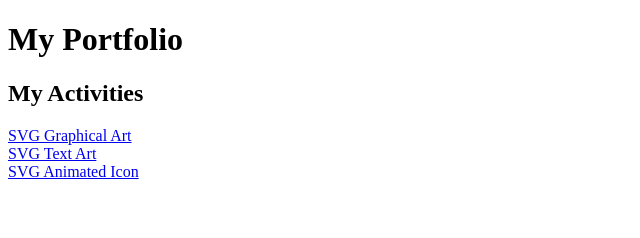
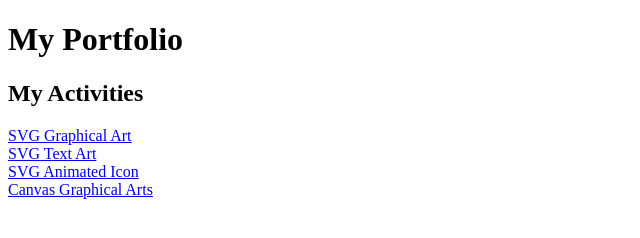
Before and after one commit to s2502736-cyber/Faustinorio_Portfolio, a plain HTML site: page index.html in a window 1280 px wide. Shown: the whole page, without its empty margins (0-640 px from the left). Drawn offline with Linux system fonts and the light colour scheme.

Commit message:
Update index.html

```diff
--- a/index.html
+++ b/index.html
@@ -8,6 +8,7 @@
   <h2>My Activities</h2>
   <a href="SVG/Faustinorio_SVG_ART.html">SVG Graphical Art</a><br>
   <a href="SVG/Faustinorio_SVG_TEXT_ART.html">SVG Text Art</a><br>
-  <a href="SVG/Faustinorio_SVG_ANIMATED.html">SVG Animated Icon</a>
+  <a href="SVG/Faustinorio_SVG_ANIMATED.html">SVG Animated Icon</a><br>
+  <a href="Canvas/Faustinorio_CANVAS_ART.html">Canvas Graphical Arts</a>
 </body>
 </html>
```
